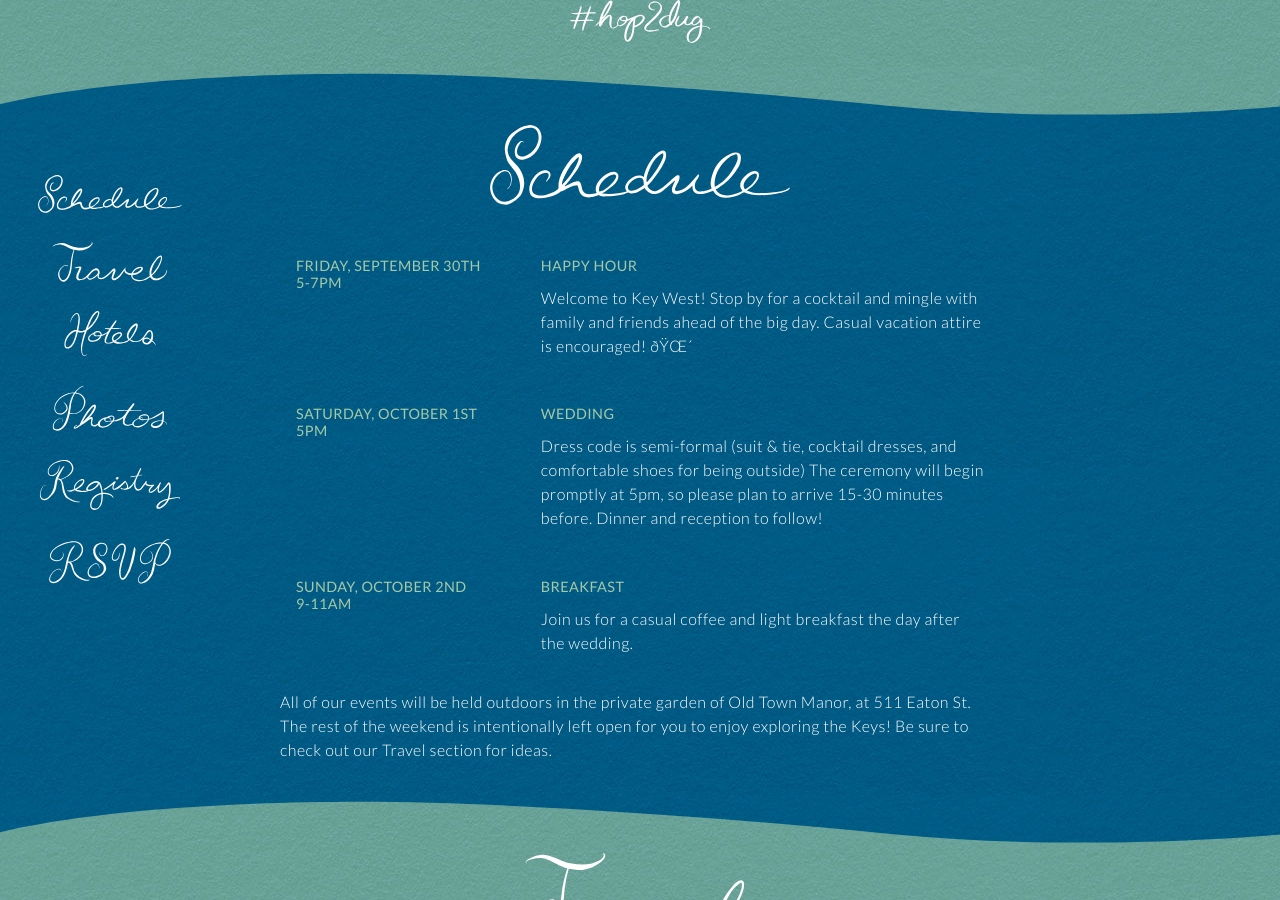
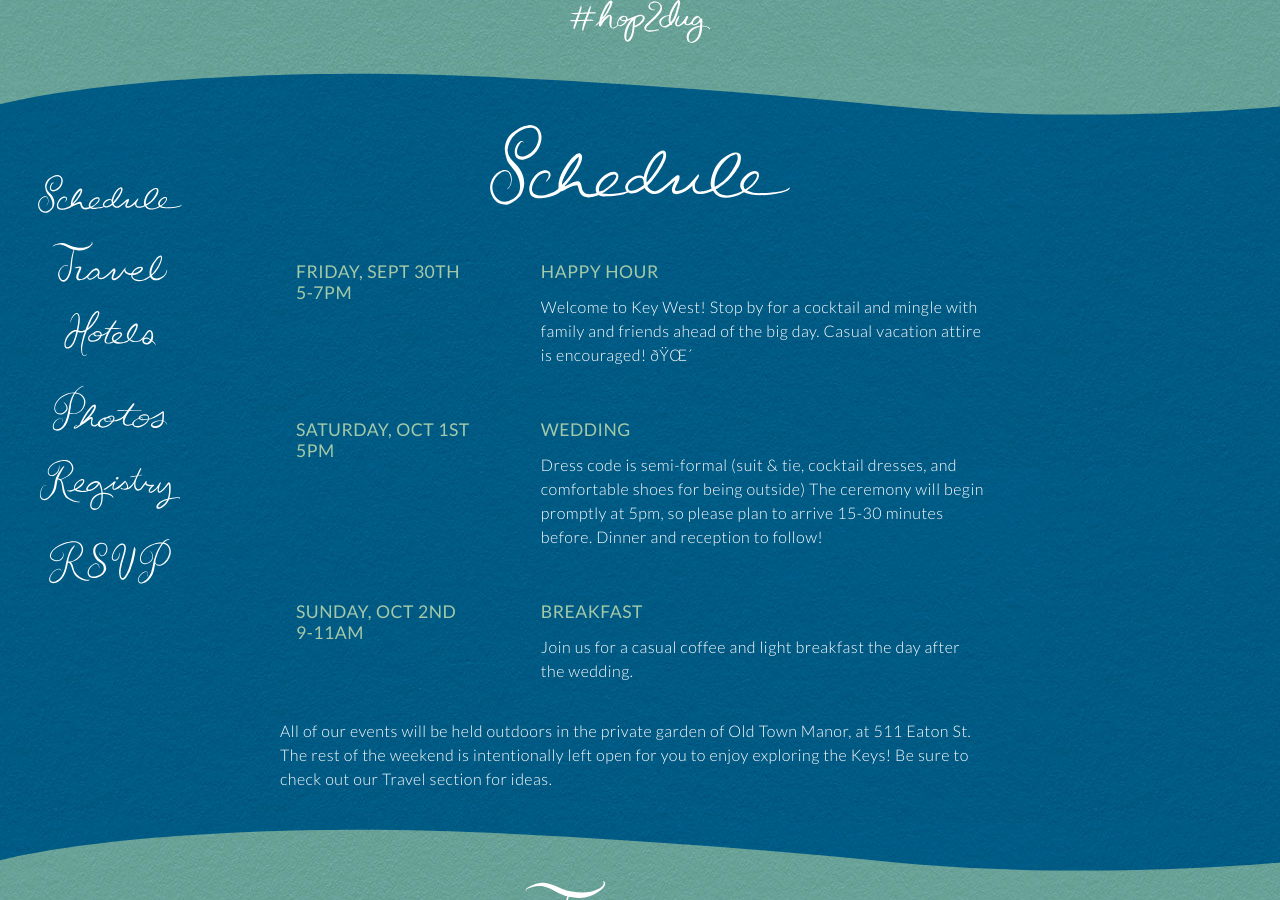
Before and after one commit to maxdug/temberandma, a Jekyll site: the page built from staging.html, in a window 1280 px wide and 900 px high, scrolled down 660 px. Built offline with Jekyll 4.4.1, drawn with Linux system fonts in a browser that asks for light colours; nearby versions of some CDN libraries.

Commit message:
zoom fix attempt

```diff
--- a/staging.html
+++ b/staging.html
@@ -56,7 +56,7 @@
   <div class="article container">
     <div class="third">
       <h3>
-        Friday, September 30th<br>
+        Friday, Sept 30th<br>
         5-7pm
       </h3>
     </div>
@@ -74,7 +74,7 @@
     <div class="article container">
       <div class="third">
         <h3>
-          Saturday, October 1st<br>
+          Saturday, Oct 1st<br>
           5pm
         </h3>
       </div>
@@ -92,7 +92,7 @@
     <div class="article container">
       <div class="third">
         <h3>
-          Sunday, October 2nd<br>
+          Sunday, Oct 2nd<br>
           9-11am
         </h3>
       </div>
--- a/styles/style.css
+++ b/styles/style.css
@@ -250,7 +250,7 @@
 }
 h3, h3 a {
   width: 100%;
-  font-size: clamp(.8rem,3.2vw,.9rem);
+  font-size: clamp(.9rem,3.2vw,1.1rem);
   margin: 1.4em 0 .3em;
   color: var(--sage);
   font-weight: 400;
@@ -1107,3 +1107,10 @@
   width: auto;
   max-width: 90vw;
 }
+
+
+@media screen and (max-width: 767px) {
+  input, select, textarea {
+    font-size: 16px;
+  }
+}
```
